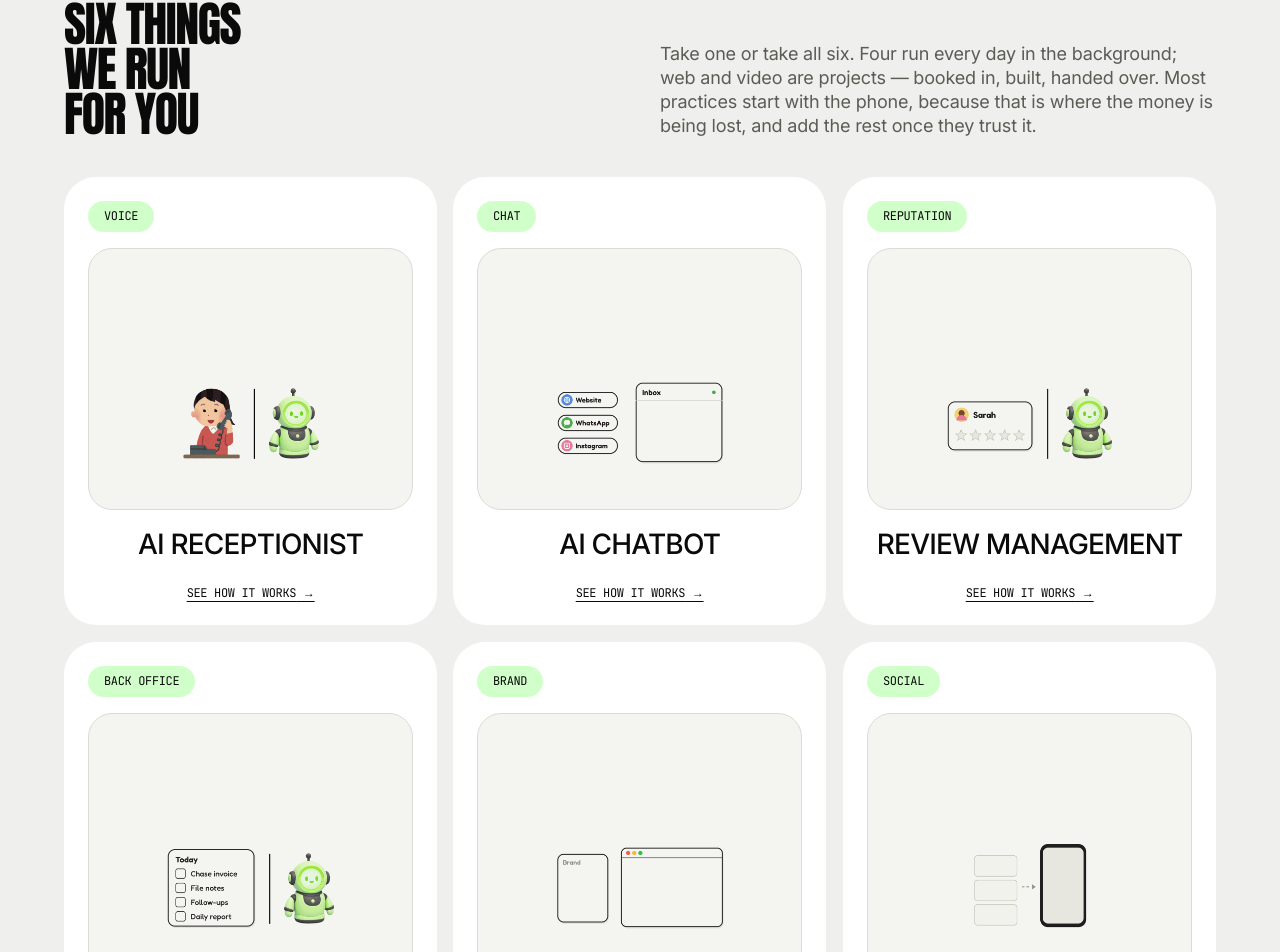
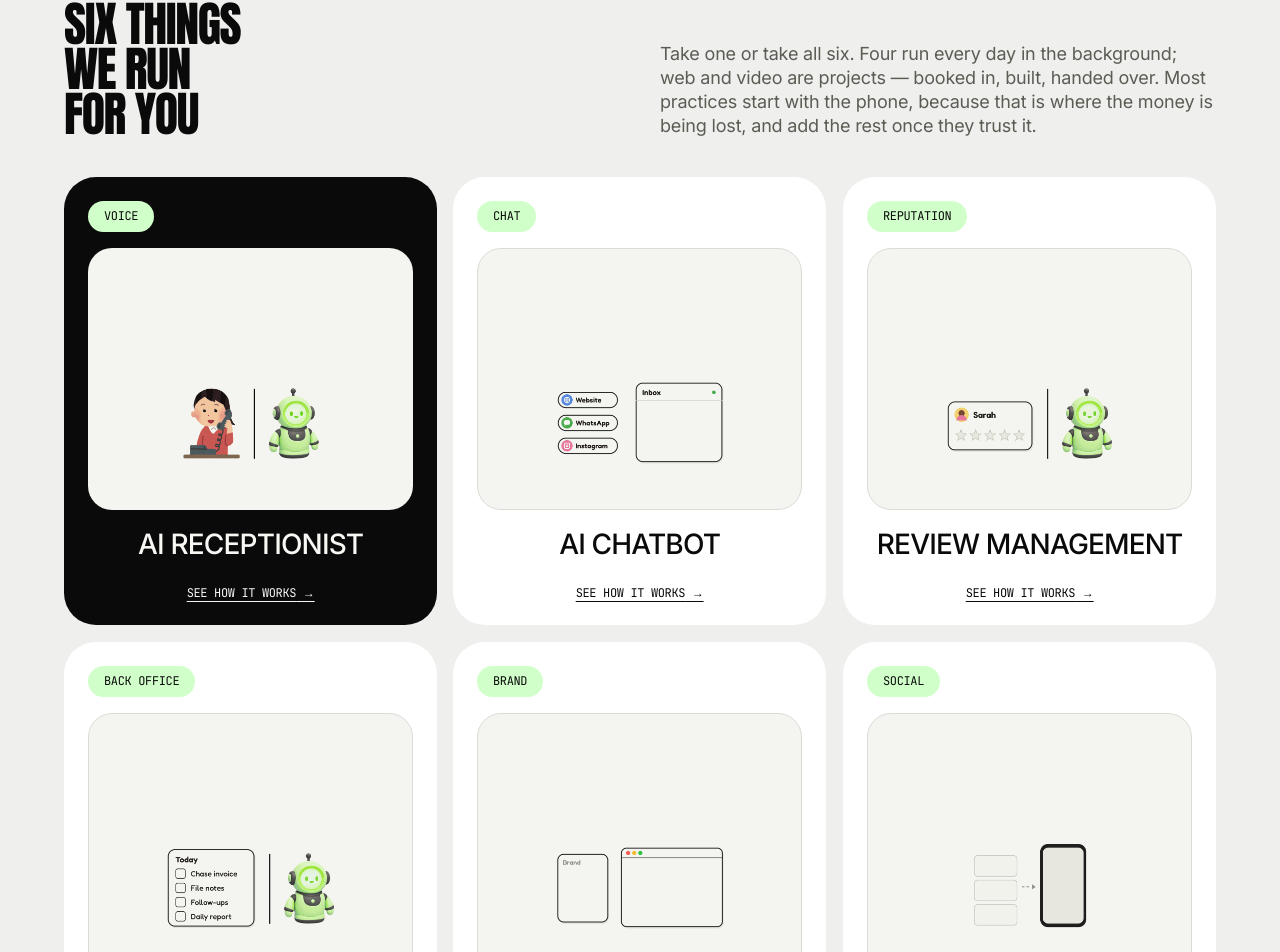
Before and after one commit to phasetask-eng/truephase-dashboard, a Next.js app: page / in a window 1280 px wide. Shown: the part 974-1926 px from the top of the page. Built offline with nearby package versions, Linux system fonts and the light colour scheme; no server answers.

Commit message:
Trial: black AI Receptionist card

```diff
--- a/app/globals.css
+++ b/app/globals.css
@@ -982,6 +982,14 @@ html:not(.motion-ready) .record-line { opacity: 1; transform: none; }
 .service-card-media .svc-media { order: 1; }
 .service-card-media h3 { order: 2; text-align: center; }
 .service-card-media .svc-more { order: 3; align-self: center; }
+/* Trial: one dark service card (AI Receptionist, the first in the grid) to
+   compare against the white ones. The light animation panel stays light. */
+.service-grid > :first-child .service-card {
+  background: var(--fg);
+  color: var(--on-fg);
+}
+.service-grid > :first-child .service-card .svc-media { border-color: transparent; }
+.service-grid > :first-child .service-card:focus-visible { outline-color: var(--color-mint-chip); }
 /* pushed to the bottom so the cue sits on the same line across a row of cards
    whose copy runs to different lengths */
 .svc-more {
```
